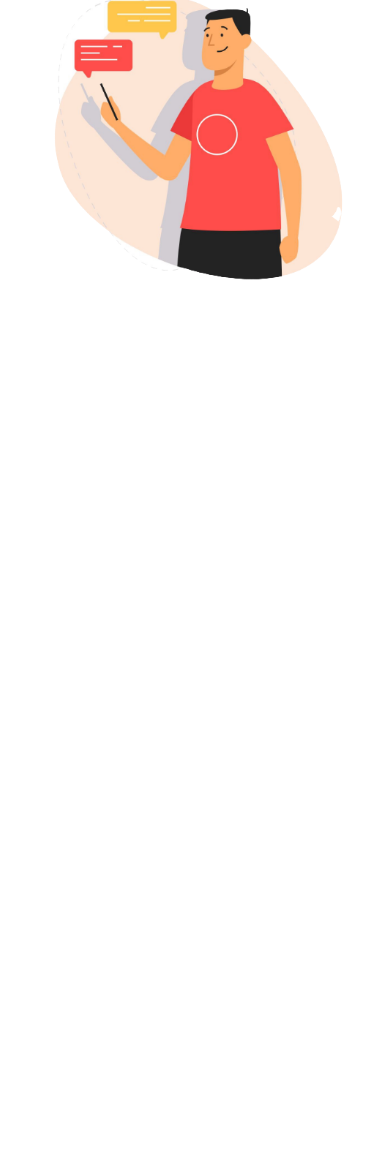
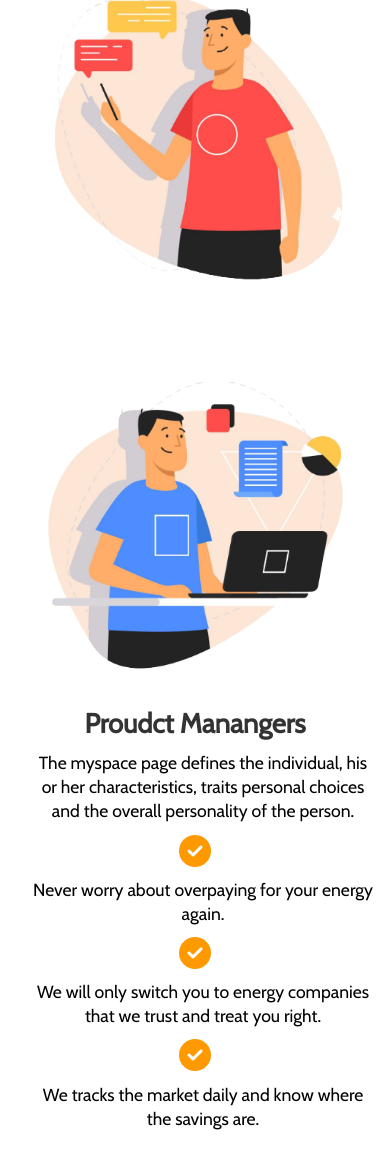
Before and after one commit to Polashahmad01/Portfulio-One, a plain HTML site: page index.html in a window 390 px wide. Shown: the part 2645-3813 px from the top of the page. Before the commit the page ends 2979 px from the top, so only its background shows below. Drawn offline with nearby package versions, Linux system fonts and the light colour scheme.

Commit message:
Product Mananger Section Add

```diff
--- a/css/styles.css
+++ b/css/styles.css
@@ -266,6 +266,50 @@ a {
   width: 80%;
 }
 
+/* Mananger Section Styling */
+#manager {
+  display: flex;
+  align-items: center;
+}
+
+#manager .manager-img {
+  flex: 2
+}
+
+#manager .manager-content {
+  flex: 1;
+}
+
+#manager .manager-content h2 {
+  font-size: 2rem;
+  margin: 2rem 0;
+}
+
+#manager .manager-content p {
+  font-size: 1.1rem;
+  line-height: 1.8rem;
+  padding-left: 1rem;
+  margin: 1rem 0;
+}
+
+#manager .manager-content div {
+  display: flex;
+}
+
+#manager .manager-content div i {
+  margin: 1rem 0;
+  color: var(--primary-color);
+}
+
+#manager .manager-img img {
+  display: block;
+  margin: auto;
+  width: 100%;
+}
+
+
+
+
 /* Media Query */
 @media only screen and (max-width: 500px) {
   /* Navbar Styling */
@@ -426,4 +470,40 @@ a {
   #professional .professional-img img {
     width: 100%;
   }
+
+  /* Mananger Section */
+  #manager {
+    display: block;
+  }
+
+  #manager .manager-img img {
+    display: block;
+    margin: auto;
+    width: 100%;
+    padding: 1rem 0;
+  }
+
+  #manager .manager-content h2 {
+    font-size: 1.7rem;
+    text-align: center;
+    margin: 1rem 0;
+  }
+
+  #manager .manager-content p {
+    font-size: 1.1rem;
+    line-height: 1.5rem;
+    text-align: center;
+    margin: .5rem 0;
+  }
+
+  #manager .manager-content div {
+    display: block;
+  }
+
+  #manager .manager-content div i {
+    display: block;
+    text-align: center;
+    margin: .7rem 0;
+    color: var(--primary-color);
+  }
 }
--- a/index.html
+++ b/index.html
@@ -17,8 +17,8 @@
         <h1 class="logo"><a href="#home">Productly</a></h1>
         <ul>
           <li><a href="#tools">Product</a></li>
-          <li><a href="#">Customers</a></li>
-          <li><a href="#">Pricing</a></li>
+          <li><a href="#professional">Customers</a></li>
+          <li><a href="#manager">Pricing</a></li>
           <li><a href="#">Resources</a></li>
         </ul>
         <div class="login">
@@ -91,5 +91,30 @@
           <img src="/img/2.png" alt="professional-img">
         </div>
       </section>
+
+      <!-- Mananger Section -->
+      <section id="manager" class="py-2">
+        <div class="manager-img">
+          <img src="/img/3.png" alt="manager-img">
+        </div>
+        <div class="manager-content">
+          <h2>Proudct Manangers</h2>
+          <p>The myspace page defines the individual, his or her
+          characteristics, traits personal choices and the overall
+          personality of the person.</p>
+          <div>
+            <i class="fas fa-check-circle fa-2x"></i>
+            <p>Never worry about overpaying for your energy again.</p>
+          </div>
+          <div>
+            <i class="fas fa-check-circle fa-2x"></i>
+            <p>We will only switch you to energy companies that we trust and treat you right.</p>
+          </div>
+          <div>
+            <i class="fas fa-check-circle fa-2x"></i>
+            <p>We tracks the market daily and know where the savings are.</p>
+          </div>
+        </div>
+      </section>
   </main>
 </html>
```
